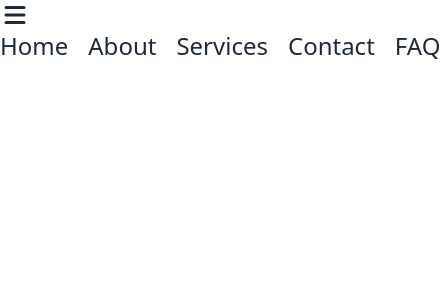
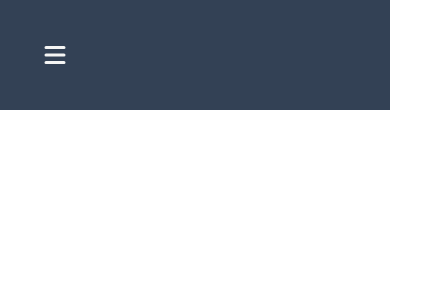
Before and after one commit to Imamasharmeen/price-option-project, a React (Vite) app: page / in a window 390 px wide. Shown: the top 300 px of the page, 440 px wide, since content can reach past the window. Built offline with nearby package versions, Linux system fonts and the light colour scheme.

Commit message:
Made Navber responsive and added some style

```diff
--- a/src/components/NavBer/Link.jsx
+++ b/src/components/NavBer/Link.jsx
@@ -3,7 +3,7 @@ import PropTypes from 'prop-types';
 export default function Link({route}) {
     return (
       <div>
-          <li className="text-2xl">
+          <li className="text-2xl hover:bg-slate-600 hover:rounded-xl hover:text-center">
               <a href={route.path}>
               {route.name}</a>
           </li>
--- a/src/components/NavBer/Navber.jsx
+++ b/src/components/NavBer/Navber.jsx
@@ -19,20 +19,23 @@ export default function NavBar() {
     }
 
   return (
-    <nav>
-        <div onClick = {()=>click()} className="text-3xl">
+    <nav className="">
+        <div className="bg-slate-700 text-stone-100 p-10 ">
+            <div onClick = {()=>click()} className="text-3xl md:hidden ">
                 {
                     open=== true? <IoIosCloseCircleOutline />:<HiMenu />
                 }
             </div>
 
-        <ul className="flex gap-5 text-sm md:text-base lg:text-xl">
+            <ul className={`text-sm md:text-base lg:text-xl gap-5 p-5   rounded-2xl absolute md:static md:flex duration-1000 bg-slate-700
+                ${open?'top-24':'-top-56'}`}>
                 {
                     routes.map(route=>
                     <Link key={route.id} route={route}></Link>)
                 }
 
             </ul>
+        </div>
     </nav>
   )
 }
```
Lines whose indentation alone changed are shown as unchanged.
